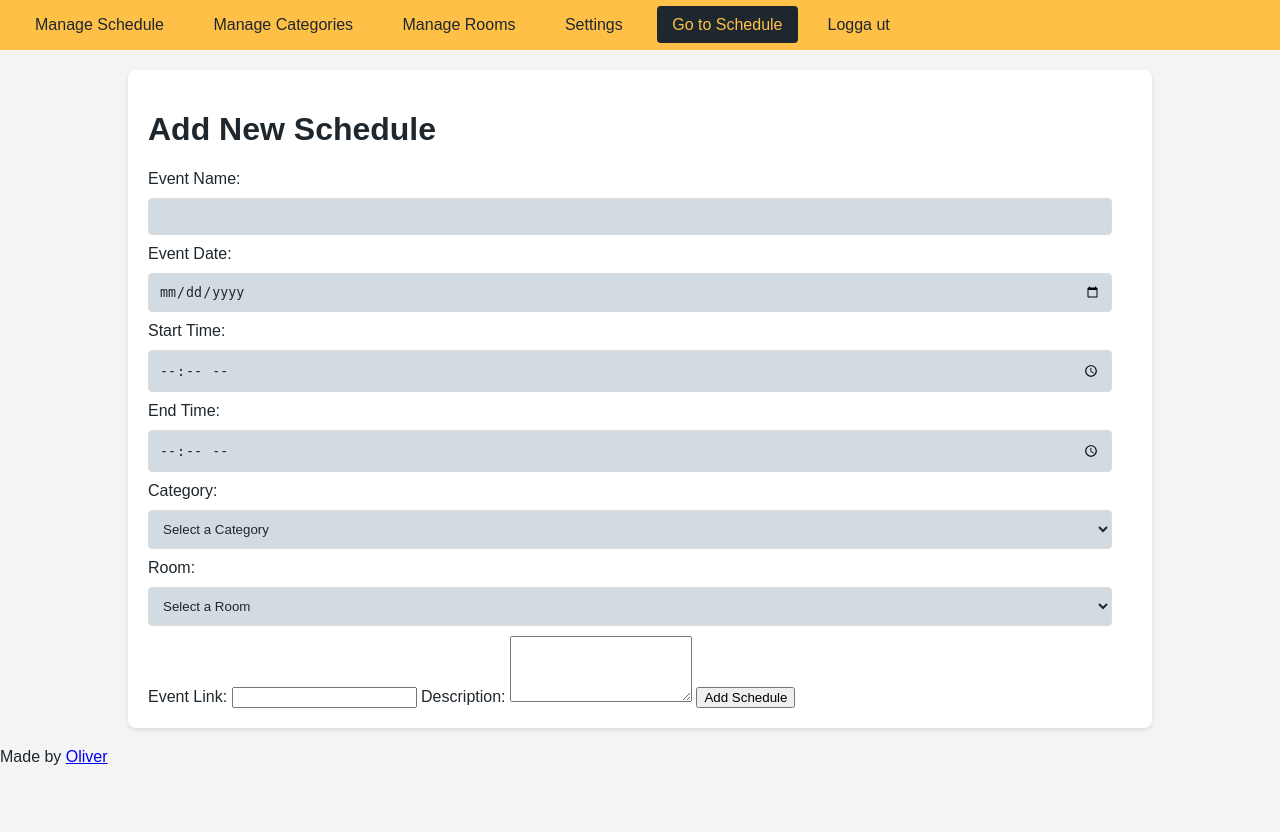
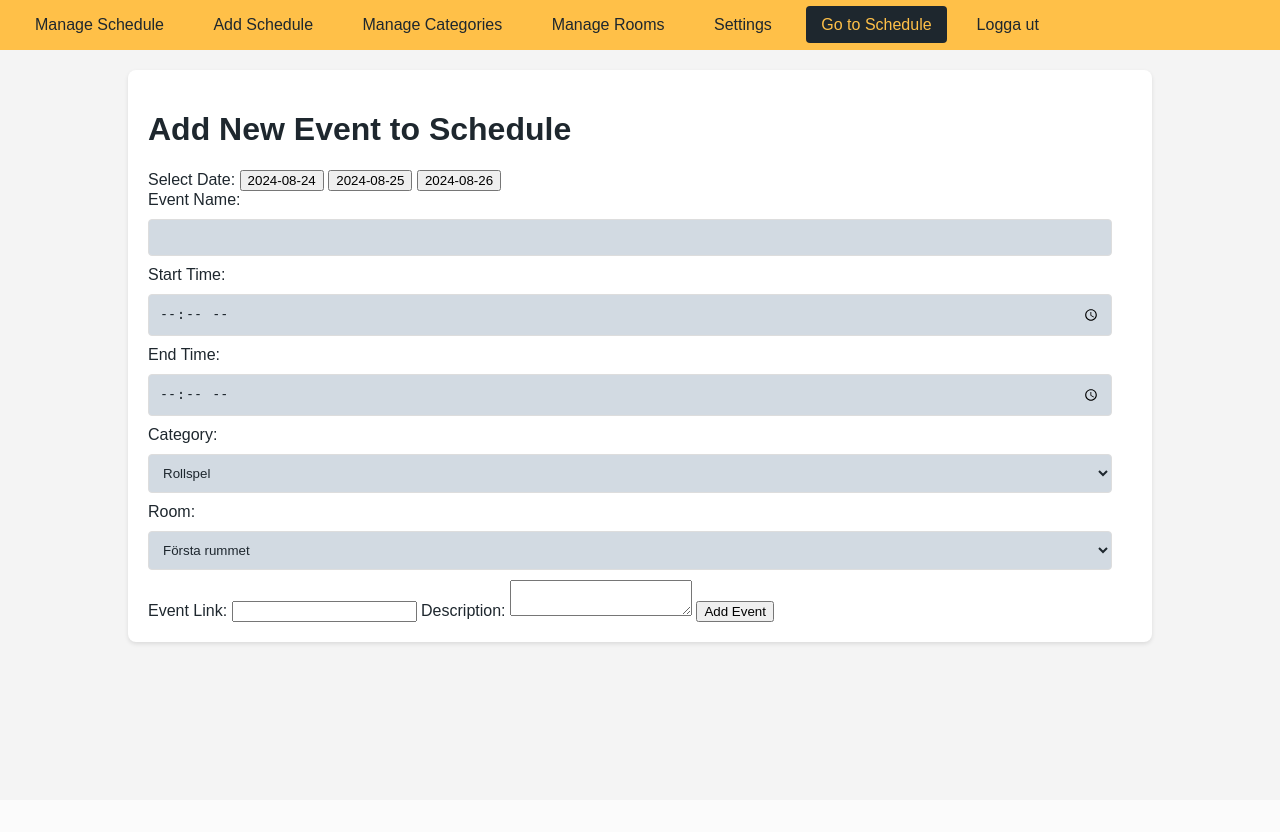
Before and after one commit to lyzio/scheduling-tool, a PHP site: page /admin/add_schedule.php in a window 1280 px wide. After the commit the page ends 646 px from the top, so only its background shows below. Run offline with PHP 8.4, Linux system fonts and the light colour scheme; data comes from the database, SQL or seed files in the repository; a stand-in replaces the project's code that opens the database connection.

Commit message:
updated menu, and add-function
added function so you choose from eligible dates instead of free text.

and added add-schedule to the menu again.

```diff
--- a/admin/add_schedule.php
+++ b/admin/add_schedule.php
@@ -1,43 +1,59 @@
 <?php
-require 'config.php'; // Inkludera databasconfigurationsfilen
-include 'header.php'; // Inkludera den gemensamma header-filen
+require_once '../admin/config.php';
+include '../admin/header.php';  // Inkludera menyn
 
-// Hantera formulärinmatning för att lägga till ett nytt schema
-if ($_SERVER["REQUEST_METHOD"] == "POST" && isset($_POST['add_schedule'])) {
+// Hämta rum från databasen
+$rooms_query = "SELECT * FROM rooms";
+$rooms_result = $conn->query($rooms_query);
+$rooms = [];
+if ($rooms_result->num_rows > 0) {
+    while ($room = $rooms_result->fetch_assoc()) {
+        $rooms[] = $room;
+    }
+}
+
+// Hämta kategorier från databasen
+$categories_query = "SELECT * FROM categories";
+$categories_result = $conn->query($categories_query);
+$categories = [];
+if ($categories_result->num_rows > 0) {
+    while ($category = $categories_result->fetch_assoc()) {
+        $categories[] = $category;
+    }
+}
+
+// Hämta inställningar från databasen för att få tillgängliga datumintervall
+$settings_query = "SELECT setting_value FROM settings WHERE setting_name = 'available_dates'";
+$result = $conn->query($settings_query);
+
+// Kontrollera om några datum finns tillgängliga
+$available_dates = [];
+if ($result->num_rows > 0) {
+    $row = $result->fetch_assoc();
+    $available_dates = explode(',', $row['setting_value']); // Anta att datumen är sparade som en kommaseparerad sträng
+}
+
+// Hantera formulärinmatning
+if ($_SERVER["REQUEST_METHOD"] == "POST") {
     $event_name = $_POST['event_name'];
-    $event_date = $_POST['event_date'];
+    $event_date = $_POST['event_date']; // Uppdaterat för att använda valt datum från knapparna
     $event_time = $_POST['event_time'];
     $end_time = $_POST['end_time'];
-    $category_id = $_POST['category'];
-    $room_id = $_POST['room'];  // Uppdaterad för att använda room_id
+    $category_id = $_POST['category']; // Uppdaterat för att använda category_id
+    $room_id = $_POST['room']; // Ändrad från 'room' till 'room_id'
     $event_link = $_POST['event_link'];
     $description = $_POST['description'];
 
-    // Förberedd fråga för att lägga till ny schemapost
-    $stmt = $conn->prepare("INSERT INTO schedule (event_name, event_date, event_time, end_time, category_id, room_id, event_link, description) VALUES (?, ?, ?, ?, ?, ?, ?, ?)");
-    $stmt->bind_param("ssssisss", $event_name, $event_date, $event_time, $end_time, $category_id, $room_id, $event_link, $description);
+    // Skapa SQL-sats för att lägga till post med category_id
+    $sql = "INSERT INTO schedule (event_name, event_date, event_time, end_time, category_id, room_id, event_link, description)
+            VALUES ('$event_name', '$event_date', '$event_time', '$end_time', '$category_id', '$room_id', '$event_link', '$description')";
 
-    if ($stmt->execute()) {
-        echo "New schedule added successfully.";
+    // Kör SQL-satsen
+    if ($conn->query($sql) === TRUE) {
+        echo "<p>New record created successfully</p>";
     } else {
-        echo "Error adding schedule: " . $conn->error;
+        echo "<p>Error: " . $sql . "<br>" . $conn->error . "</p>";
     }
-
-    $stmt->close();
-}
-
-// Hämta alla kategorier från kategoritabellen för att visa i formuläret
-$categories_result = $conn->query("SELECT * FROM categories");
-$categories = [];
-while ($category = $categories_result->fetch_assoc()) {
-    $categories[] = $category;
-}
-
-// Hämta alla aktiva rum från rooms-tabellen för att visa i formuläret
-$rooms_result = $conn->query("SELECT * FROM rooms WHERE is_active = TRUE");
-$rooms = [];
-while ($room = $rooms_result->fetch_assoc()) {
-    $rooms[] = $room;
 }
 
 $conn->close(); // Stäng anslutningen
@@ -48,23 +64,28 @@ $conn->close(); // Stäng anslutningen
 <head>
     <meta charset="UTF-8">
     <title>Add Schedule</title>
-    <link rel="stylesheet" href="admin-style.css">
+    <link rel="stylesheet" href="../admin/admin-style.css">
 </head>
 <body>
-    <!-- Innehållscontainer -->
 <div class="container">
-        <header>
-            <h1>Add New Schedule</h1>
-        </header>
+    <h1>Add New Event to Schedule</h1>
 
-        <!-- Formulär för att lägga till nytt schema -->
-        <form method="POST" action="">
+    <!-- Visa tillgängliga datumvalsknappar -->
+    <div>
+        <label for="event_date">Select Date:</label>
+        <?php foreach ($available_dates as $date): ?>
+            <button type="button" class="date-button" onclick="selectDate('<?php echo $date; ?>')"><?php echo $date; ?></button>
+        <?php endforeach; ?>
+    </div>
+
+    <!-- Formulär för att lägga till schema -->
+    <form method="POST" action="add_schedule.php">
+        <input type="hidden" id="event_date" name="event_date" value="">
+        <!-- Resten av dina formulärfält -->
         <label for="event_name">Event Name:</label>
         <input type="text" id="event_name" name="event_name" required>
 
-            <label for="event_date">Event Date:</label>
-            <input type="date" id="event_date" name="event_date" required>
-
+        <!-- Ytterligare formulärfält -->
         <label for="event_time">Start Time:</label>
         <input type="time" id="event_time" name="event_time" required>
 
@@ -72,8 +93,7 @@ $conn->close(); // Stäng anslutningen
         <input type="time" id="end_time" name="end_time" required>
 
         <label for="category">Category:</label>
-            <select id="category" name="category" required>
-                <option value="">Select a Category</option>
+        <select id="category" name="category">
             <?php foreach ($categories as $cat): ?>
                 <option value="<?php echo htmlspecialchars($cat['id']); ?>">
                     <?php echo htmlspecialchars($cat['name']); ?>
@@ -82,8 +102,7 @@ $conn->close(); // Stäng anslutningen
         </select>
 
         <label for="room">Room:</label>
-            <select id="room" name="room" required>
-                <option value="">Select a Room</option>
+        <select id="room" name="room">
             <?php foreach ($rooms as $room): ?>
                 <option value="<?php echo htmlspecialchars($room['id']); ?>">
                     <?php echo htmlspecialchars($room['name']); ?>
@@ -95,15 +114,18 @@ $conn->close(); // Stäng anslutningen
         <input type="url" id="event_link" name="event_link">
 
         <label for="description">Description:</label>
-            <textarea id="description" name="description" rows="4"></textarea>
+        <textarea id="description" name="description"></textarea>
 
-            <button type="submit" name="add_schedule">Add Schedule</button>
+        <input type="submit" value="Add Event">
     </form>
 </div>
 
-    <!-- Sidfot -->
-    <footer>
-        <p>Made by <a href="http://lyzio.net" target="_blank">Oliver</a></p>
-    </footer>
+<script>
+    // JavaScript-funktion för att uppdatera det dolda datumfältet
+    function selectDate(date) {
+        console.log("Selected date: " + date); // Felsökningsmeddelande
+        document.getElementById('event_date').value = date;
+    }
+</script>
 </body>
 </html>
--- a/admin/header.php
+++ b/admin/header.php
@@ -9,6 +9,7 @@
     <div class="header">
         <div class="menu">
             <a href="manage_schedule.php">Manage Schedule</a>
+            <a href="add_schedule.php">Add Schedule</a>
             <a href="manage_categories.php">Manage Categories</a>
             <a href="manage_rooms.php">Manage Rooms</a>
             <a href="settings.php">Settings</a>
```
Lines whose indentation alone changed are shown as unchanged.
